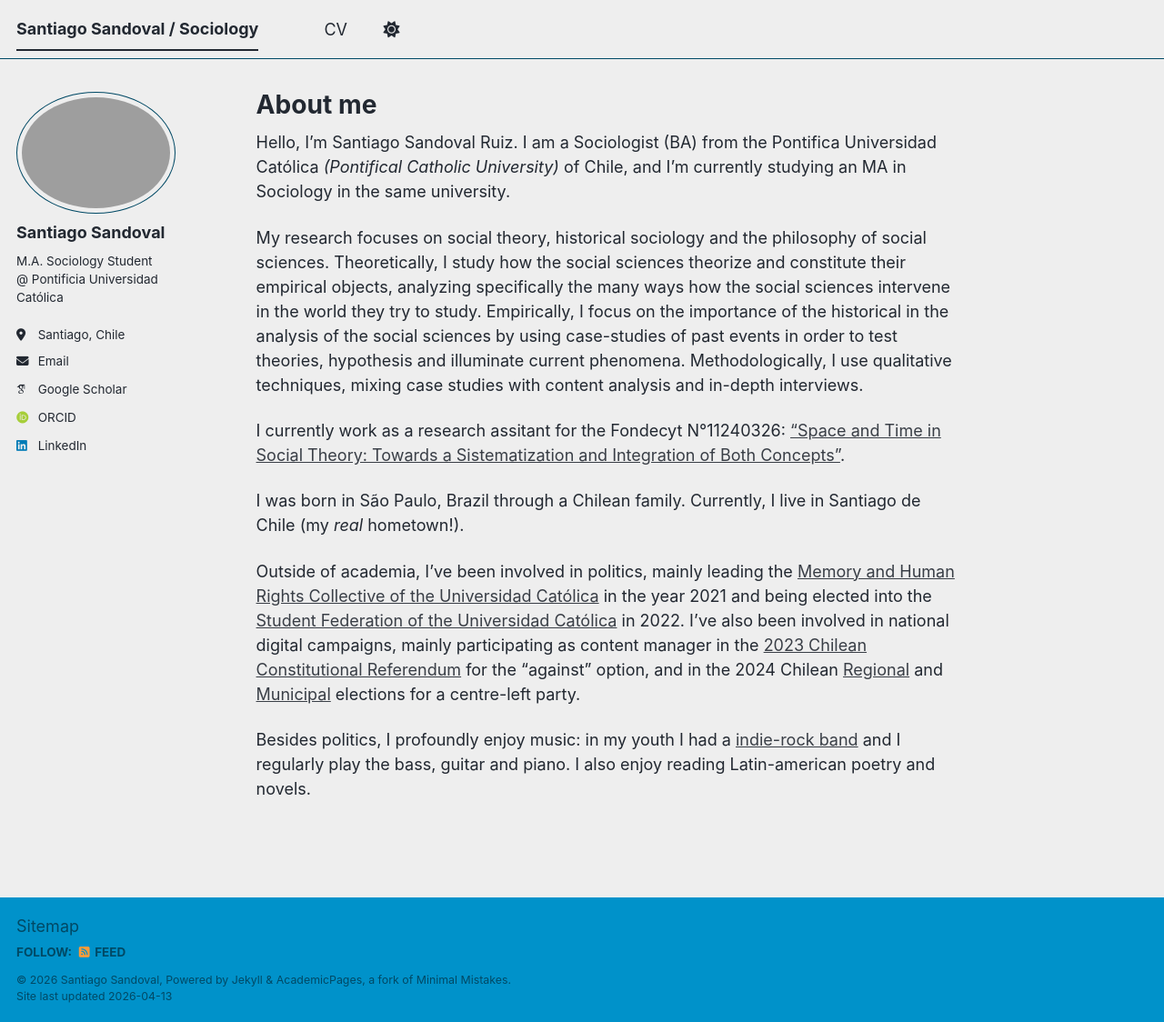
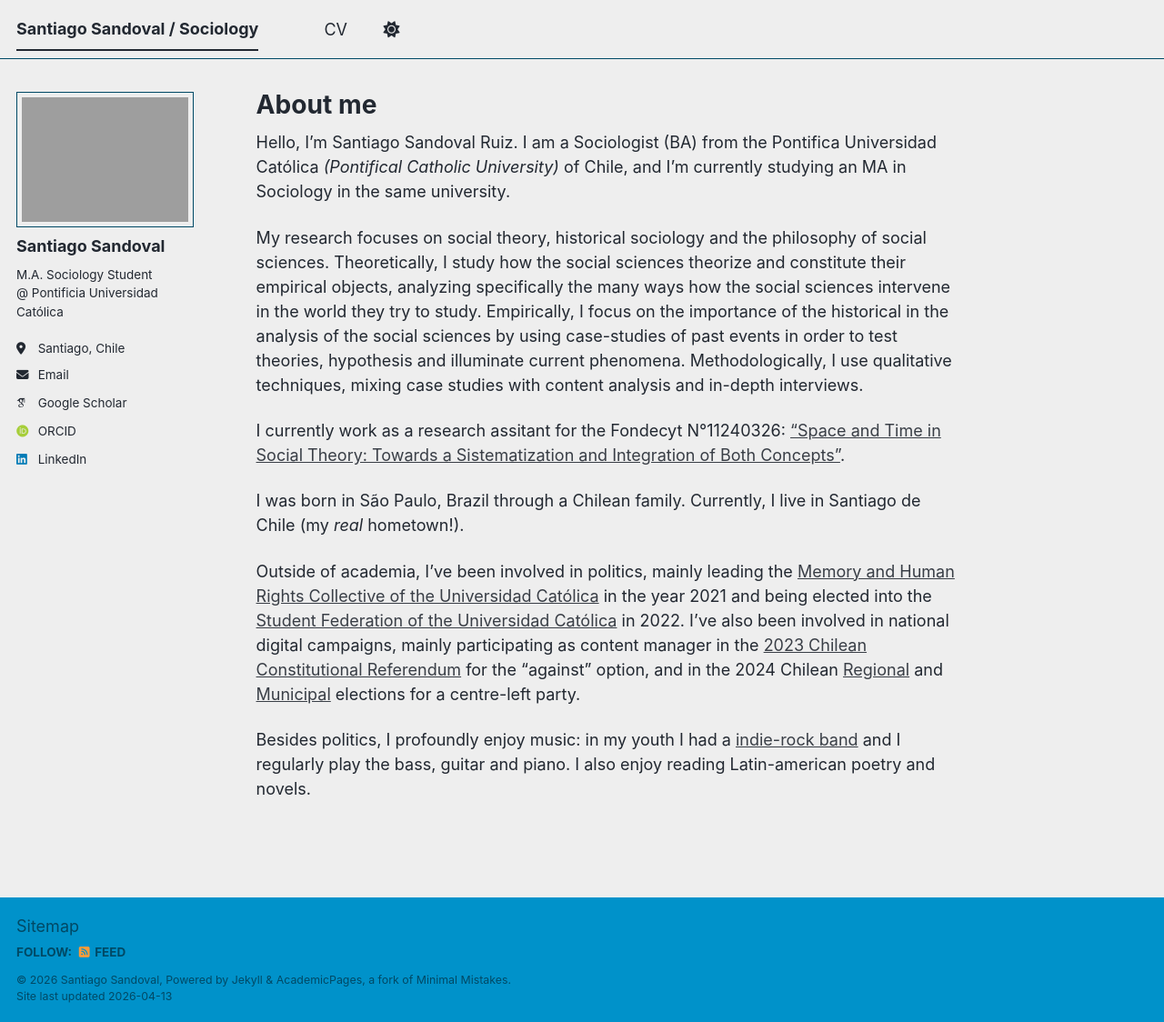
Before and after one commit to s-sandoval/s-sandoval.github.io, a Jekyll site: the page built from _pages/about.md, in a window 1280 px wide and 1124 px high. Shown: the whole window at 91% size. Built offline with Jekyll 4.4.1, drawn with Linux system fonts in a browser that asks for light colours; some web fonts are replaced; a script bundle is joined from its source files by our own code; library files that are not in the unit come from our copies.

Commit message:
Update _sidebar.scss

```diff
--- a/_sass/layout/_sidebar.scss
+++ b/_sass/layout/_sidebar.scss
@@ -154,8 +154,8 @@
   }
 
   img {
-    max-width: 175px;
-    border-radius: 50%;
+    max-width: 300px;
+    border-radius: 0%;
 
     @include breakpoint($large) {
       padding: 5px;
```
